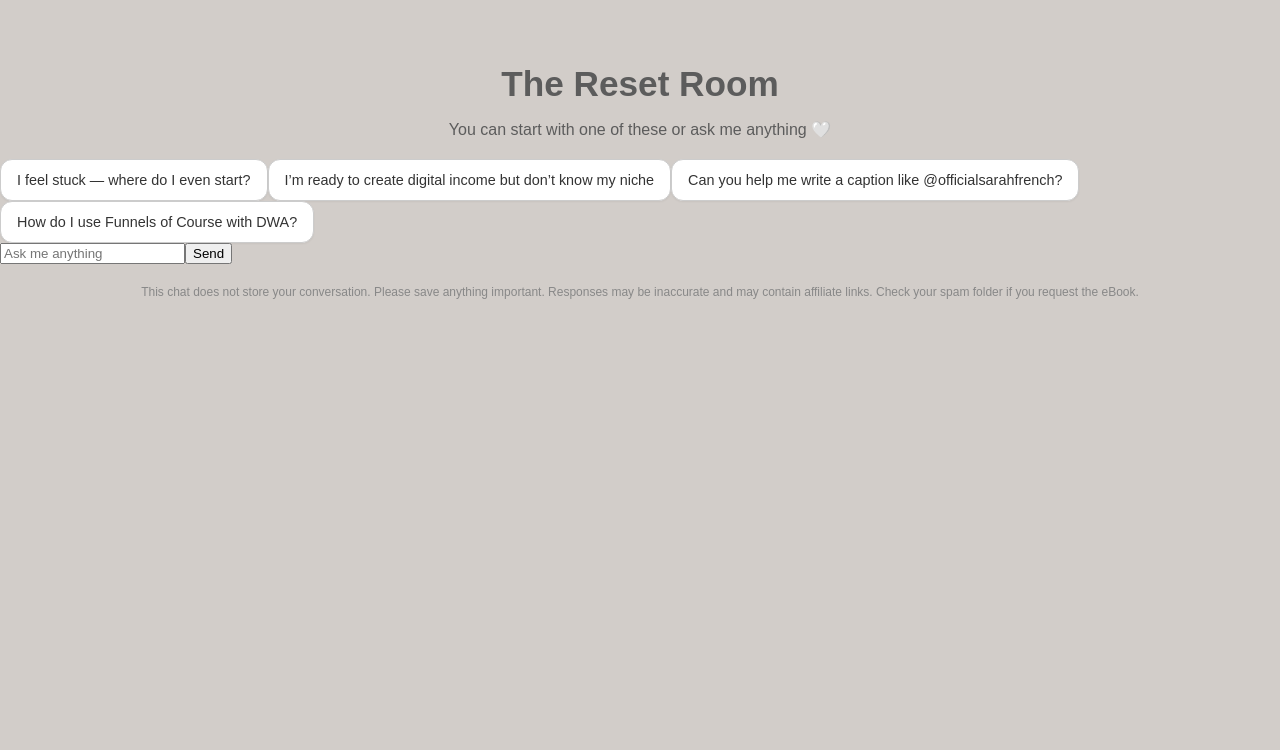
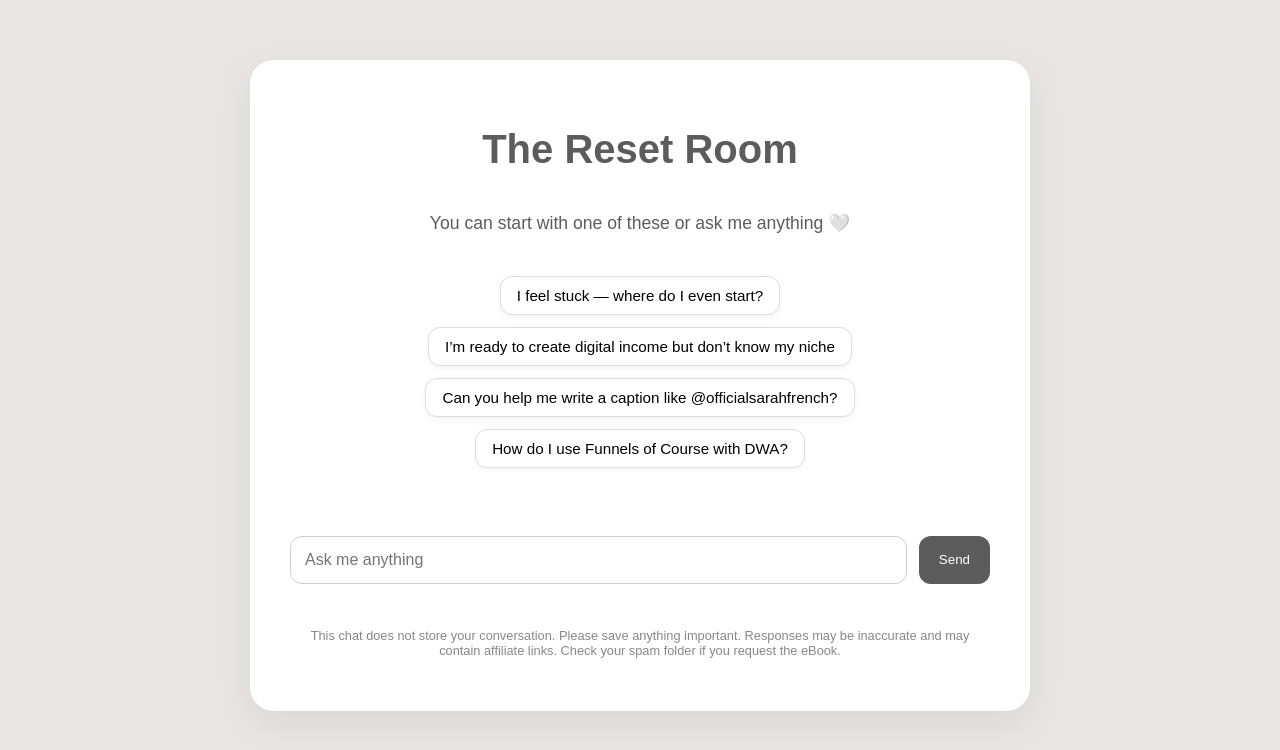
Before and after one commit to SarahFrenchMarketing/resetroom-chat-ui, a Next.js app: page / in a window 1280 px wide. Shown: the top 750 px of the page. Built offline with nearby package versions, Linux system fonts and the light colour scheme.

Commit message:
Update globals.css

```diff
--- a/styles/globals.css
+++ b/styles/globals.css
@@ -1,135 +1,120 @@
 body {
   margin: 0;
-  padding: 40px 0;
-  background-color: #D2CDC9;
+  padding: 0;
+  background: #eae6e3;
   font-family: 'Montserrat', sans-serif;
+  color: #333;
+}
+
+.container {
   display: flex;
   justify-content: center;
-  color: #5C5C5C;
+  padding: 60px 20px;
 }
 
-.chatContainer {
+.chat-box {
   background: white;
+  max-width: 700px;
   width: 100%;
-  max-width: 800px;
-  border-radius: 16px;
-  padding: 40px 30px;
-  box-shadow: 0 10px 40px rgba(0, 0, 0, 0.05);
+  padding: 40px;
+  border-radius: 24px;
+  box-shadow: 0 12px 40px rgba(0, 0, 0, 0.08);
   display: flex;
   flex-direction: column;
-  justify-content: space-between;
-  min-height: 80vh;
-}
-
-.chatBox {
-  display: flex;
-  flex-direction: column;
-  flex: 1;
+  gap: 24px;
 }
 
 .title {
   font-family: 'Anton', sans-serif;
-  font-size: 2.2rem;
+  font-size: 2.5rem;
   text-align: center;
   color: #5C5C5C;
-  margin-bottom: 10px;
+  margin-bottom: 0;
 }
 
 .subtitle {
   text-align: center;
-  font-size: 1rem;
-  color: #5C5C5C;
-  margin-bottom: 20px;
+  font-size: 1.1rem;
+  color: #5c5c5c;
 }
 
-.suggestions-container {
+.suggestions {
   display: flex;
   flex-wrap: wrap;
   gap: 12px;
   justify-content: center;
-  margin-bottom: 25px;
 }
 
 .suggestion-button {
-  background: #fff;
-  border: 1px solid #ccc;
+  background: white;
+  border: 1px solid #ddd;
   border-radius: 12px;
-  padding: 12px 16px;
-  font-size: 0.9rem;
-  color: #333;
+  padding: 10px 16px;
+  font-size: 0.95rem;
   cursor: pointer;
-  transition: all 0.2s ease;
-  box-shadow: 0 1px 2px rgba(0,0,0,0.05);
+  transition: 0.3s ease;
+  box-shadow: 0 2px 6px rgba(0,0,0,0.05);
 }
 
 .suggestion-button:hover {
-  background: #f4f4f4;
+  background: #f7f7f7;
 }
 
-.messages {
+.chat-messages {
   display: flex;
   flex-direction: column;
   gap: 12px;
-  flex-grow: 1;
-  margin-bottom: 20px;
+  padding-top: 10px;
+}
+
+.user-msg {
+  align-self: flex-end;
+  background: #d2cdc9;
+  color: #222;
+  padding: 12px 18px;
+  border-radius: 16px;
+  max-width: 80%;
   font-size: 0.95rem;
 }
 
-.userMessage {
-  align-self: flex-end;
-  background: #e6f0fa;
-  padding: 12px 16px;
-  border-radius: 12px;
+.bot-msg {
+  align-self: flex-start;
+  background: #f1f0ef;
+  color: #333;
+  padding: 12px 18px;
+  border-radius: 16px;
   max-width: 80%;
   font-size: 0.95rem;
   white-space: pre-line;
 }
 
-.assistantMessage {
-  align-self: flex-start;
-  background: #f1f1f1;
-  padding: 12px 16px;
-  border-radius: 12px;
-  max-width: 80%;
-  font-size: 0.95rem;
-  white-space: pre-line;
+.input-row {
+  display: flex;
+  gap: 12px;
+  margin-top: 10px;
 }
 
-.inputRow {
-  display: flex;
-  margin-top: auto;
-  gap: 10px;
+.input-row input {
+  flex-grow: 1;
+  padding: 14px;
+  border-radius: 12px;
+  border: 1px solid #ccc;
+  font-size: 1rem;
 }
 
-.chatInput {
-  flex-grow: 1;
-  border: 1px solid #ccc;
+.input-row button {
+  padding: 14px 20px;
+  border: none;
+  background: #5C5C5C;
+  color: white;
   border-radius: 12px;
-  padding: 12px;
-  font-size: 0.95rem;
-  resize: none;
-  font-family: 'Montserrat', sans-serif;
-}
-
-.sendButton {
-  background-color: #5C5C5C;
-  color: white;
-  border: none;
-  border-radius: 12px;
-  padding: 12px 18px;
-  font-size: 0.95rem;
   cursor: pointer;
-  transition: background 0.2s ease;
-}
-
-.sendButton:hover {
-  background-color: #4a4a4a;
+  font-weight: 500;
 }
 
 .disclaimer {
+  font-size: 0.8rem;
+  color: #888;
   margin-top: 20px;
-  font-size: 0.75rem;
   text-align: center;
-  color: #888;
-  line-height: 1.4;
 }
```
